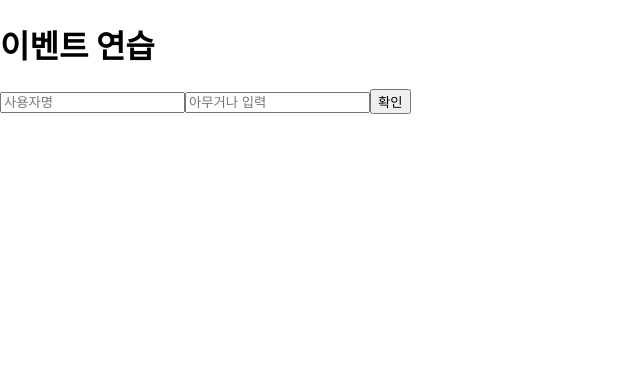
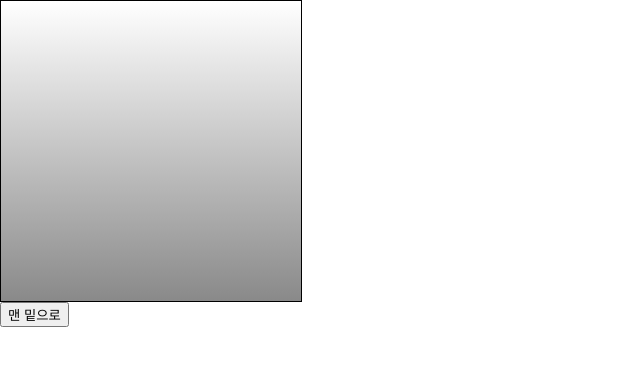
Before and after one commit to hooni24/hello-react, a React (Create React App) app: page / in a window 1280 px wide. Shown: the top 366 px of the page, without its empty margins (0-640 px from the left). Built offline with nearby package versions, Linux system fonts and the light colour scheme.

Commit message:
ref 활용 (클래스에서만)

```diff
--- a/src/App.js
+++ b/src/App.js
@@ -1,8 +1,17 @@
-import React from 'react';
-import EventPractice from './EventPracticeFunction';
+import React, { Component } from 'react';
+import ScrollBox from './ScrollBox';
 
-const App = () => {
-  return <EventPractice favoriteNumber={3}>리액트</EventPractice>;
-};
+class App extends Component {
+  render() {
+    return (
+      <div>
+        <ScrollBox ref={ref => (this.scrollBox = ref)} />
+        <button onClick={() => this.scrollBox.scrollToBottom()}>
+          맨 밑으로
+        </button>
+      </div>
+    );
+  }
+}
 
 export default App;
--- /dev/null
+++ b/src/ScrollBox.js
@@ -0,0 +1,32 @@
+import React, { Component } from 'react';
+
+class ScrollBox extends Component {
+  scrollToBottom = () => {
+    const { scrollHeight, clientHeight } = this.box;
+    this.box.scrollTop = scrollHeight - clientHeight;
+  };
+
+  render() {
+    const style = {
+      border: '1px solid black',
+      height: '300px',
+      width: '300px',
+      overflow: 'auto',
+      position: 'relative'
+    };
+
+    const innerStyle = {
+      width: '100%',
+      height: '650px',
+      background: 'linear-gradient(white, black)'
+    };
+
+    return (
+      <div style={style} ref={ref => (this.box = ref)}>
+        <div style={innerStyle} />
+      </div>
+    );
+  }
+}
+
+export default ScrollBox;
```
Also changed, not shown: src/ValidationSample.css (added, +7 -0 lines), src/ValidationSample.js (added, +47 -0 lines).
